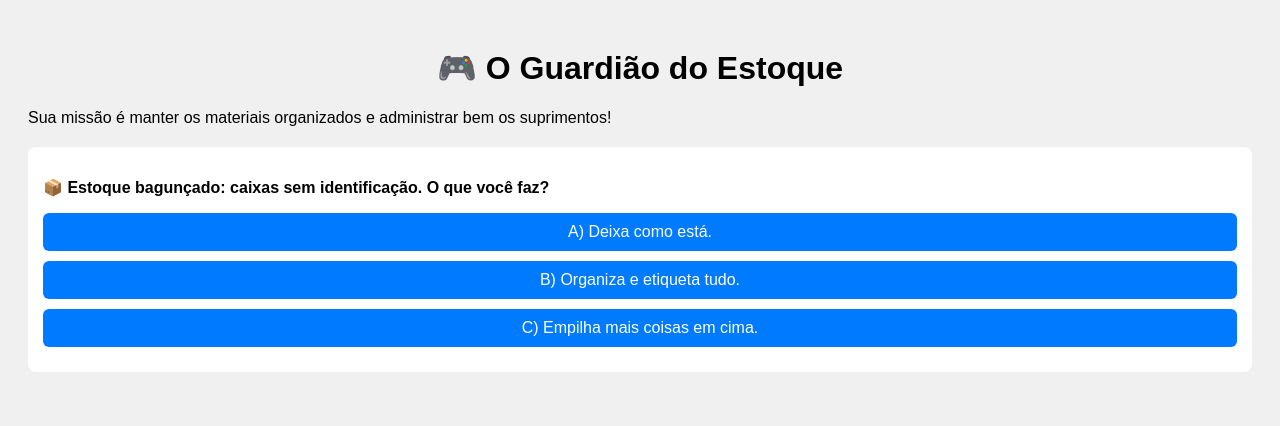
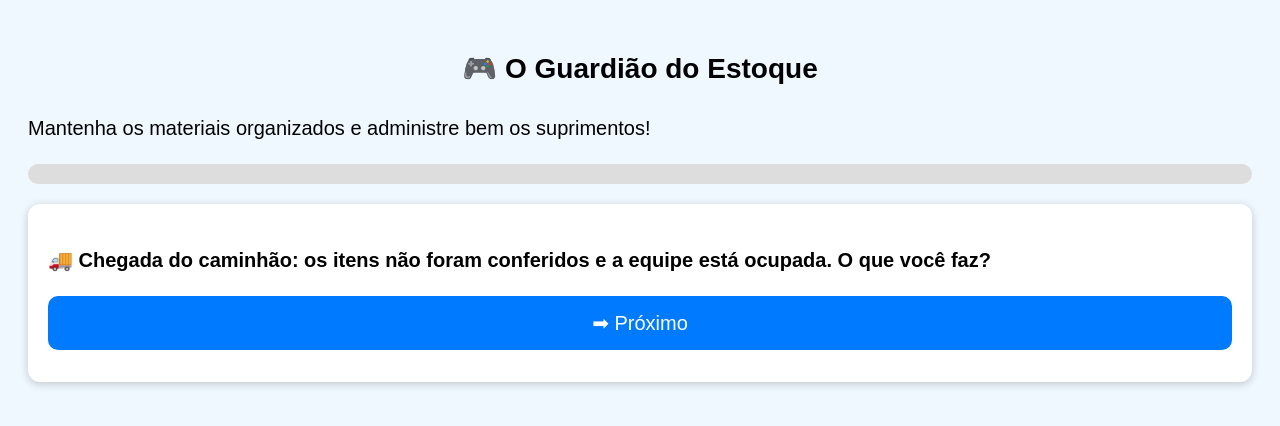
Before and after one commit to eae2k/Jogo.github.io, a plain HTML site: page index.html in a window 1280 px wide. Both pictures are taken after a click on the button "A) Recebe tudo sem conferir.". Drawn offline with Linux system fonts and the light colour scheme.

Commit message:
Atualizar o index.html

```diff
--- a/index.html
+++ b/index.html
@@ -2,21 +2,70 @@
 <html lang="pt-BR">
 <head>
   <meta charset="UTF-8">
-  <title>Mini Jogo - Organização</title>
+  <title>O Guardião do Estoque</title>
   <style>
-    body { font-family: Arial, sans-serif; padding: 20px; background: #f0f0f0; }
-    h1 { text-align: center; }
-    .cenario { margin: 20px 0; padding: 15px; background: #fff; border-radius: 8px; }
-    button { display: block; margin: 10px 0; padding: 10px; width: 100%; border: none; border-radius: 6px; background: #007bff; color: #fff; font-size: 16px; }
-    button:hover { background: #0056b3; }
-    #resultado { margin-top: 20px; font-weight: bold; font-size: 18px; text-align: center; }
+    body {
+      font-family: Arial, sans-serif;
+      padding: 20px;
+      background: #f0f8ff;
+      font-size: 20px;
+      line-height: 1.6;
+    }
+    h1 {
+      text-align: center;
+      font-size: 28px;
+      margin-bottom: 10px;
+    }
+    .cenario {
+      margin: 20px 0;
+      padding: 20px;
+      background: #fff;
+      border-radius: 12px;
+      box-shadow: 0 2px 8px rgba(0,0,0,0.2);
+    }
+    button {
+      display: block;
+      margin: 12px 0;
+      padding: 15px;
+      width: 100%;
+      border: none;
+      border-radius: 10px;
+      background: #007bff;
+      color: #fff;
+      font-size: 20px;
+      cursor: pointer;
+      transition: background 0.3s;
+    }
+    button:hover {
+      background: #0056b3;
+    }
+    #resultado {
+      margin-top: 25px;
+      font-weight: bold;
+      font-size: 24px;
+      text-align: center;
+    }
+    #progresso {
+      height: 20px;
+      background: #ddd;
+      border-radius: 10px;
+      overflow: hidden;
+      margin: 15px 0;
+    }
+    #barra {
+      height: 100%;
+      width: 0%;
+      background: #007bff;
+      transition: width 0.3s;
+    }
   </style>
 </head>
 <body>
 
 <h1>🎮 O Guardião do Estoque</h1>
-  <p>Sua missão é manter os materiais organizados e administrar bem os suprimentos!</p>
+<p>Mantenha os materiais organizados e administre bem os suprimentos!</p>
 
+<div id="progresso"><div id="barra"></div></div>
 <div id="jogo"></div>
 <p id="resultado"></p>
 
@@ -58,30 +107,46 @@
 
 let pontos = 0;
 let atual = 0;
+let escolhaAtual = null;
 
 function mostrarCenario() {
   if (atual >= cenarios.length) {
-        let msg = "";
-        if (pontos >= 30) msg = "🏆 Você é um Gestor de Estoque Nota 10!";
-        else msg = "⚠️ Precisa melhorar suas práticas de organização.";
+    let msg = pontos >= 30 ? "🏆 Você é um Gestor de Estoque Nota 10!" : "⚠️ Precisa melhorar suas práticas de organização.";
     document.getElementById("jogo").innerHTML = "";
     document.getElementById("resultado").innerText = `Fim de jogo! Você fez ${pontos} pontos. ${msg}`;
+    document.getElementById("barra").style.width = "100%";
     return;
   }
 
   const c = cenarios[atual];
   let html = `<div class="cenario"><p><b>${c.pergunta}</b></p>`;
   c.opcoes.forEach((opcao, i) => {
-        html += `<button onclick="escolher(${i})">${opcao.texto}</button>`;
+    html += `<button onclick="selecionar(${i})">${opcao.texto}</button>`;
   });
-      html += "</div>";
+  html += `<button id="proximo" onclick="proximo()" style="display:none;">➡ Próximo</button></div>`;
   document.getElementById("jogo").innerHTML = html;
+
+  // Atualizar barra de progresso
+  const progresso = (atual / cenarios.length) * 100;
+  document.getElementById("barra").style.width = progresso + "%";
 }
 
-    function escolher(i) {
-      pontos += cenarios[atual].opcoes[i].pontos;
+function selecionar(i) {
+  escolhaAtual = i;
+  // Esconde todos os botões de resposta
+  const botoes = document.querySelectorAll(".cenario button");
+  botoes.forEach(btn => btn.style.display = "none");
+  // Mostra botão próximo
+  document.getElementById("proximo").style.display = "block";
+}
+
+function proximo() {
+  if (escolhaAtual !== null) {
+    pontos += cenarios[atual].opcoes[escolhaAtual].pontos;
     atual++;
+    escolhaAtual = null;
     mostrarCenario();
+  }
 }
 
 mostrarCenario();
```
Lines whose indentation alone changed are shown as unchanged.
